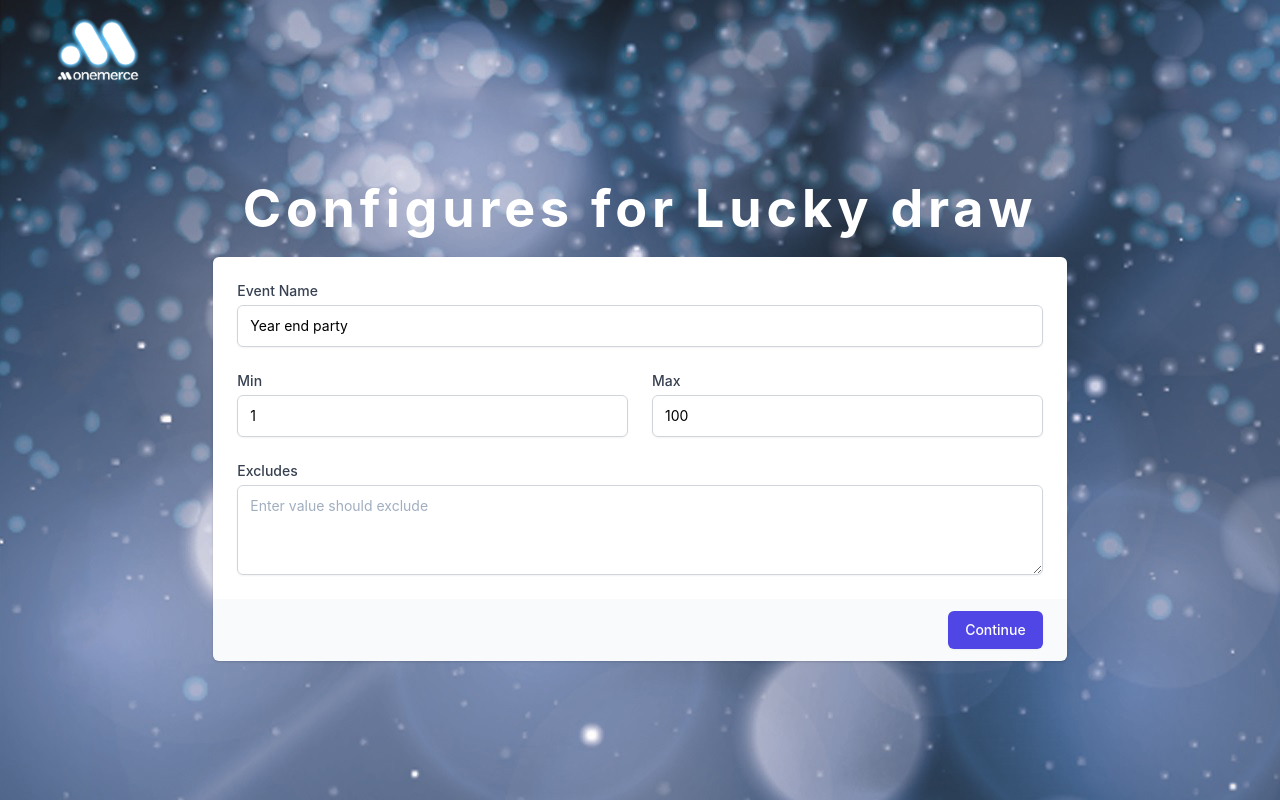
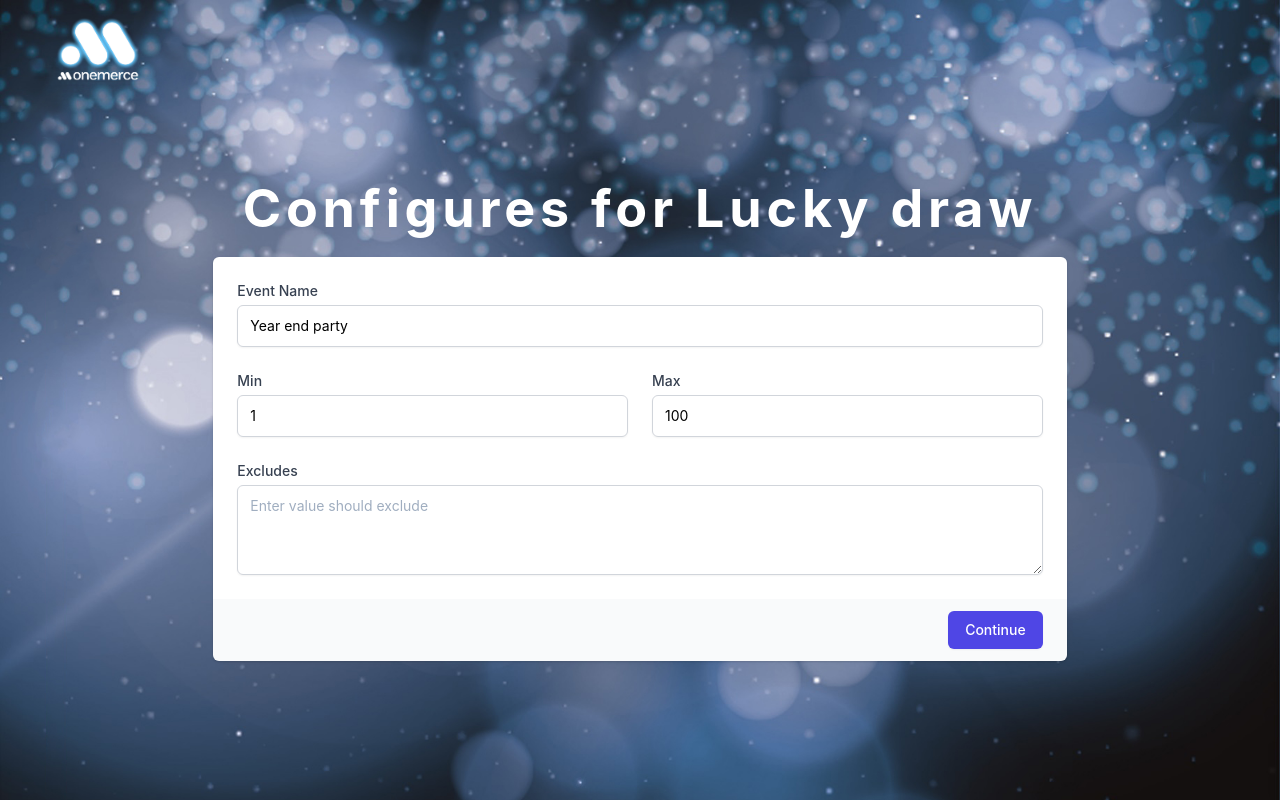
Before and after one commit to lqthanq/omg-luckydraw, a React (Create React App) app: page / in a window 1280 px wide. Built offline with nearby package versions, Linux system fonts and the light colour scheme; the HTML template or start-up script is replaced by a standard one.

Commit message:
Update Wrapper.js

```diff
--- a/src/components/Wrapper.js
+++ b/src/components/Wrapper.js
@@ -10,8 +10,13 @@ export function Wrapper({ children }) {
     marginLeft: "0.5rem",
     display: "inline-block",
   };
+
+  const bgStyle = {
+    background: `url(${bg}) no-repeat`,
+    backgroundSize: "cover",
+  };
   return (
-    <div className="bg-gray-100 h-screen" style={{ background: `url(${bg})`}}>
+    <div className="bg-gray-100 h-screen" style={bgStyle}>
       <img src={logo} alt="logo" style={style} />
       <div className="w-8/12 mx-auto mt-10">{children}</div>
     </div>
```
